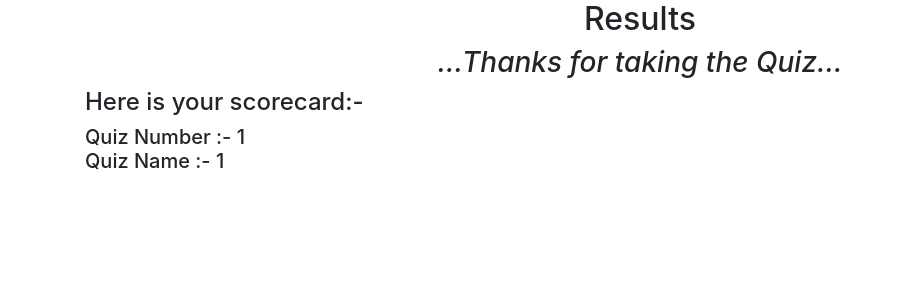
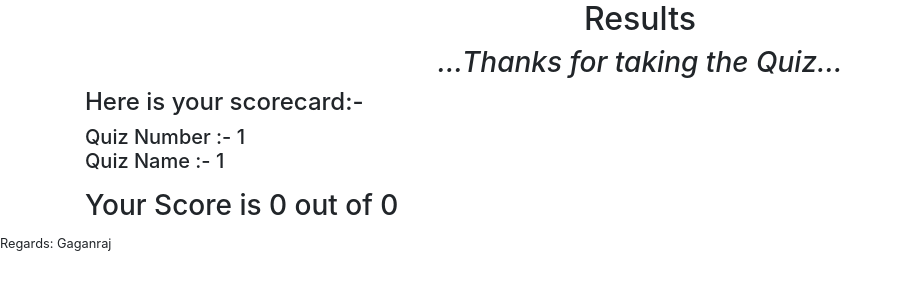
Before and after one commit to git-gagan/Quiz_App, a Django app: page /home/1/1/result in a window 1280 px wide. Shown: the top 300 px of the page, without its empty margins (0-902 px from the left). Run offline with Django 3.2, Linux system fonts and the light colour scheme; the visitor is signed in with stand-in values (Sample User, id 1); data that the repository does not hold is empty; some libraries are stand-ins or nearby versions.

Commit message:
result page done and scoring completed

```diff
--- a/my_quizzes/templates/resultpage.html
+++ b/my_quizzes/templates/resultpage.html
@@ -39,6 +39,10 @@
                     {% endif %}
                 {% endfor %}
             </p>
+            <h3>Your Score is {{ user_score }} out of {{ total_score }}</h3>
         </div>
     </div>
+    <footer>
+        <small>Regards: Gaganraj</small>
+    </footer>
 {% endblock %}
--- a/my_quizzes/views.py
+++ b/my_quizzes/views.py
@@ -1,5 +1,6 @@
 from django.contrib.auth.decorators import login_required
-from django.http import HttpResponse
+from django.core.checks import messages
+from django.http import HttpResponse, request
 from .models import Answer, Question, QuizModel, UserAnswer
 from django.shortcuts import redirect, render
 
@@ -20,7 +21,7 @@ def questionpage(request, page_number, name):
     this_quiz = QuizModel.objects.all().filter(id=page_number).first()
     quiz_questions = Question.objects.all().filter(quiz_id=page_number)
     for question in quiz_questions:
-        if UserAnswer.objects.all().filter(question_id=question.id):
+        if UserAnswer.objects.all().filter(user_id=request.user, question_id=question.id):
             pass
         else:
             if request.method == "POST":
@@ -49,11 +50,26 @@ def result(request, page_number, name):
     user_answers = UserAnswer.objects.all().filter(
         user_id=request.user, question__quiz=page_number)
     answers = Answer.objects.all().filter(question__quiz=page_number)
+    total_score = 0
+    user_score = 0
+    for question in quiz_questions:
+        total_score += question.ques_score
+    for i in range(len(user_answers)):
+        if user_answers[i].question.ques_type == "FIB":
+            if user_answers[i].text != answers[i].solutions.lower():
+                continue
+        else:
+            if not user_answers[i].choice.is_correct:
+                continue
+        user_score += answers[i].question.ques_score
+
     context = {
         "quiz_number": page_number,
         "quiz_name": name,
         "questions": quiz_questions,
         "user_answers": user_answers,
         "answers": answers,
+        "total_score": total_score,
+        "user_score": user_score
     }
     return render(request, "resultpage.html", context)
```
